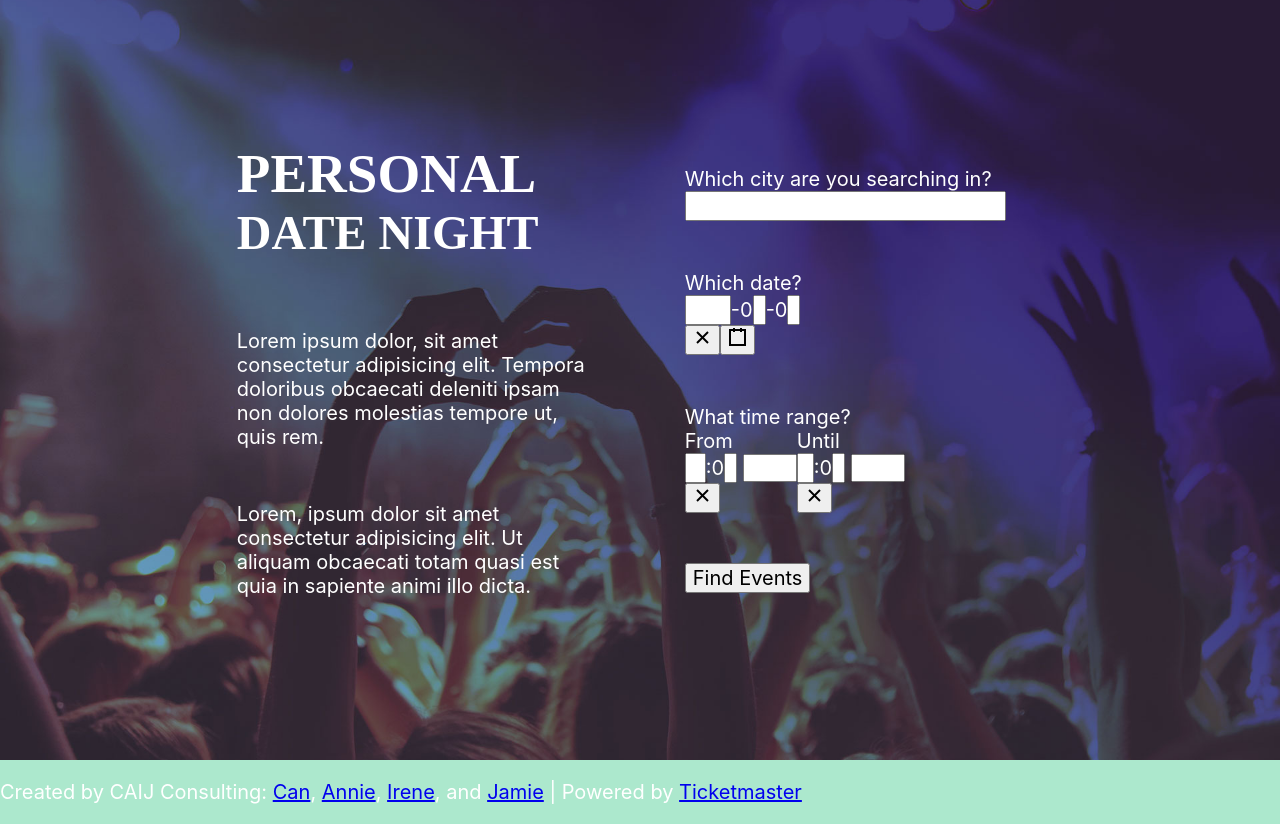
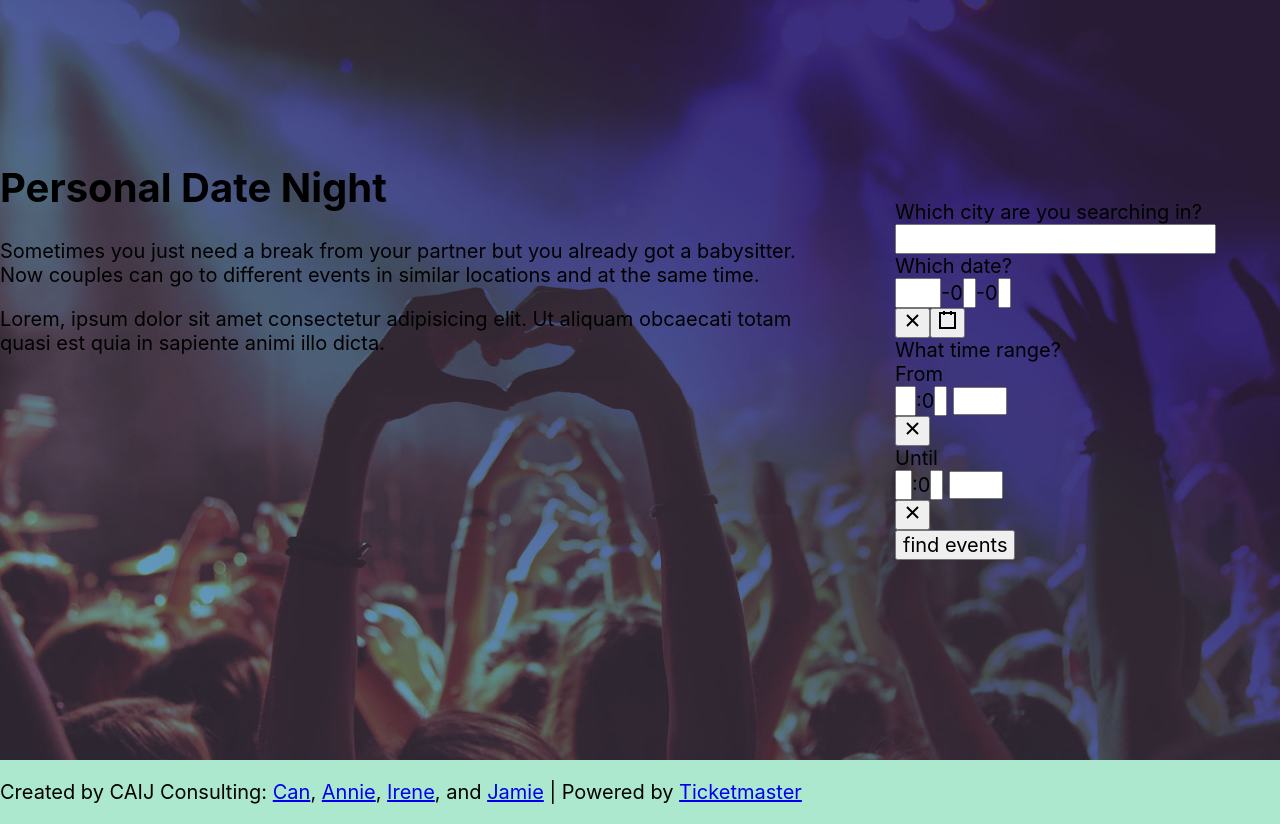
Before and after one commit to caij-consulting/personal-date-night, a React (Create React App) app: page / in a window 1280 px wide. Built offline with nearby package versions, Linux system fonts and the light colour scheme; a web font is replaced by a local one.

Commit message:
changed font to black

```diff
--- a/src/App.js
+++ b/src/App.js
@@ -31,15 +31,16 @@ class App extends Component {
       error: false,
     }
   }
+
   handleChange = (e, name) => {
-    // when console.log event, our location gets the object but for dateTimePicker we get the actual value
-    // if the item onChange has (name) tsParameterProperty, do the following
+    // our location gets the object but for dateTimePicker we get the actual value
+    // if the item onChange has (name) tsParameterProperty, do the following:
     if (name) {
       this.setState({
         [name]: e
       })
     } else {
-      // which is for location...
+      // this is for location...
       this.setState({
         [e.target.name]: e.target.value
       })
@@ -48,11 +49,11 @@ class App extends Component {
 
   reset= () => {
     this.setState({
-      displayResult:false,
+      displayResult: false,
     })
   }
 
-  // converting time function to string so it can be passed as a number in template literals
+  // convert time function to string so it can be passed as a number in template literals
   formatDate = (dateObject, time) => {
     let year = dateObject.getFullYear();
     let month = dateObject.getMonth() + 1;
@@ -178,11 +179,12 @@ class App extends Component {
       venueDropdown: "All Venues",
     })
   }
+
   scrollTo() {
-    scroller.scrollTo('toResults', {
+    scroller.scrollTo("resultsTop", {
       duration: 800,
       delay: 0,
-      smooth: 'easeInOutQuart'
+      smooth: "easeInOutQuart"
     })
   }
   //time input format localStartEndDateTime=2019-06-05T17:00:00,2019-06-05T20:00:00
@@ -219,7 +221,7 @@ class App extends Component {
             />
           </div>
         </header>
-        <div className="toResults">
+        <div className="resultsTop">
         </div>
         {this.state.error
         ? (
--- a/src/components/Header.js
+++ b/src/components/Header.js
@@ -5,7 +5,7 @@ class Header extends Component {
         return(
             <div className="heroLeft">
                 <h1>Personal <span>Date Night</span></h1>
-                <p>Lorem ipsum dolor, sit amet consectetur adipisicing elit. Tempora doloribus obcaecati deleniti ipsam non dolores molestias tempore ut, quis rem.</p>
+                <p>Sometimes you just need a break from your partner but you already got a babysitter. Now couples can go to different events in similar locations and at the same time.</p>
                 <p>Lorem, ipsum dolor sit amet consectetur adipisicing elit. Ut aliquam obcaecati totam quasi est quia in sapiente animi illo dicta.</p>
             </div>
         )
--- a/src/components/SearchForm.js
+++ b/src/components/SearchForm.js
@@ -31,63 +31,70 @@ class SearchForm extends Component{
 
   render(){
     return (
-            <div className="heroRight">
-                <form action="#" className="heroRightForm">
-                    <div className="heroRightFormComponent">
+      <div className="heroForm">
+
+        <form action="#">
+          <div className="heroFormBlock">
             <label htmlFor="location">Which city are you searching in?</label>
             <input
             type="text"
             name="location"
             required pattern="[a-zA-Z]*"
-                        onChange={(event)=> {this.props.handleChange(event)}}
-                        required={true}
+            onChange={(e)=> {this.props.handleChange(e)}}
             value={this.props.location}
+            required
             />
           </div>
-                    <div className="heroRightFormComponent">
+
+          <div className="heroFormBlock">
             <label htmlFor="">Which date?</label>
             <DatePicker
-                            onChange={(event, name)=> {this.props.handleChange(event, "date")}}
-                            required={true}
+              onChange={(e, name)=> {this.props.handleChange(e, "date")}}
               format="y-MM-dd"
               name="date"
               value={this.props.date}
+              required
             />
         </div>
-                    <div className="heroRightFormComponent">
+
+        <div className="heroFormBlock">
           <label>What time range?</label>
-                        <div class="times">
-                            <div className="time">
+          <div>
+
+              <div className="heroFormBlockTime">
                 <label htmlFor="time">From</label>
                 <TimePicker
-                                    onChange={(event, name)=> {this.props.handleChange(event, "timeStart")}}
-                                    required={true}
                   format="h:mm a"
+                  name="timeStart"
+                  onChange={(e, name)=> {this.props.handleChange(e, "timeStart")}}
+                  value={this.props.timeStart}
                   disableClock
-                                    name="timeStart"
-                                    value={this.props.timeStart}
+                  required
                 />
               </div>
-                            <div className="time">
+
+              <div className="heroFormBlockTime">
                 <label htmlFor="time">Until</label>
                 <TimePicker
-                                    onChange={(event, name)=> {this.props.handleChange(event, "timeEnd")}}
-                                    required={true}
                   format="h:mm a"
+                  name="timeEnd"
+                  minTime={this.addOneHourToTime(this.props.timeStart)}
+                  onChange={(e, name)=> {this.props.handleChange(e, "timeEnd")}}
+                  value={this.props.timeEnd}
                   disableClock
-                                    name="timeEnd"
-                                    value={this.props.timeEnd}
-                                    minTime={this.addOneHourToTime(this.props.timeStart)}
+                  required
                 />
               </div>
+
             </div>
           </div>
-                    <div className="heroRightFormComponent">
-                        <button onClick={this.props.onSubmit} className="toResults" to="toResults">Find Events</button>
+
+          <div className="heroFormBlock">
+            <button onClick={this.props.onSubmit} className="resultsTop btn" to="resultsTop">find events</button>
           </div>
         </form>
+
       </div>
-
     )
   }
 }
--- a/src/styles/App.css
+++ b/src/styles/App.css
@@ -190,8 +190,8 @@ body {
 }
 
 body, input, select, svg {
-  color: #fff;
-  fill: #fff;
+  color: #000;
+  fill: #000;
 }
 
 img {
@@ -233,7 +233,7 @@ header {
   display: -webkit-box;
   display: -ms-flexbox;
   display: flex;
-  width: 70%;
+  width: 100%;
 }
 
 .hero body, .hero input, .hero select, .hero svg {
@@ -241,7 +241,7 @@ header {
   fill: #fff;
 }
 
-.hero .heroLeft {
+.hero .heroIntro {
   width: 50%;
   padding: 5%;
   display: -webkit-box;
@@ -256,11 +256,11 @@ header {
           justify-content: space-between;
 }
 
-.hero .heroLeft p {
+.hero .heroIntro p {
   text-align: left;
 }
 
-.hero .heroLeft h1 {
+.hero .heroIntro h1 {
   font-family: "Merienda One", cursive;
   text-align: left;
   font-size: 55px;
@@ -268,12 +268,12 @@ header {
   margin-top: 0;
 }
 
-.hero .heroLeft h1 span {
+.hero .heroIntro h1 span {
   font-size: 48px;
   display: block;
 }
 
-.hero .heroRight {
+.hero .heroForm {
   width: 50%;
   padding: 5%;
 }
--- a/src/styles/partials/_globalStyles.scss
+++ b/src/styles/partials/_globalStyles.scss
@@ -9,8 +9,8 @@ body{
 }
 
 body, input, select, svg{
-		color: $white;
-        fill: $white
+		color: $black;
+        fill: $black;
 }
 
 img{
--- a/src/styles/partials/_hero.scss
+++ b/src/styles/partials/_hero.scss
@@ -1,11 +1,13 @@
 .hero{
 	display: flex;
-	width: 70%;
+	width: 100%;
+
 	body, input, select, svg{
 		color: $white;
 		fill: $white
 	}
-	.heroLeft{
+
+	.heroIntro{
 		width: 50%;
 		padding: 5%;
 		display: flex;
@@ -26,7 +28,7 @@
 			}
 		}
 	}
-	.heroRight{
+	.heroForm{
 		width: 50%;
 		padding: 5%;
 	}
```
Also changed, not shown: src/components/DisplayResults.js (indentation only), src/styles/App.min.css, 2 other files (tests, documents, lock files or other folders). Lines whose indentation alone changed are shown as unchanged.
